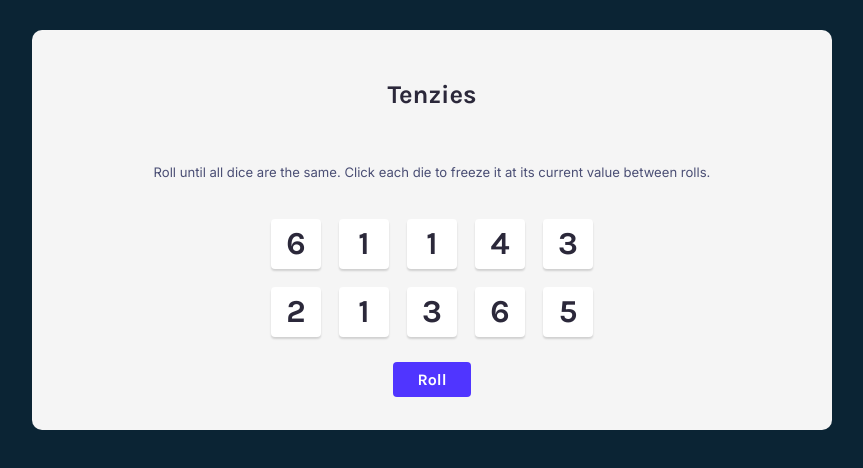
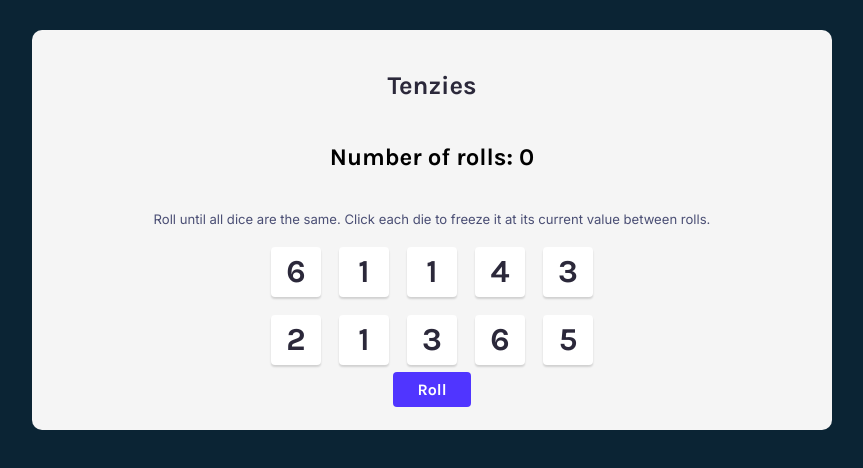
Before and after one commit to SGM-dev/Tenzies, a React (Vite) app: page / in a window 1280 px wide. Shown: the top 468 px of the page, without its empty margins (208-1071 px from the left). Built offline with nearby package versions, Linux system fonts and the light colour scheme.

Commit message:
add ability to track rolls

```diff
--- a/src/App.jsx
+++ b/src/App.jsx
@@ -6,6 +6,7 @@ import Confetti from "react-confetti";
 export default function App() {
   const [dice, setDice] = useState(allNewDice);
   const [tenzies, setTenzies] = useState(false);
+  const [rolls, setRolls] = useState(0);
 
   useEffect(() => {
     if (dice.every((die) => die.isHeld && die.value === dice[0].value)) {
@@ -36,6 +37,7 @@ export default function App() {
           return die.isHeld ? die : generateNewDie();
         })
       );
+      setRolls((prevRolls) => ++prevRolls);
     } else {
       setTenzies(false);
       setDice(allNewDice());
@@ -63,6 +65,7 @@ export default function App() {
     <main>
       {tenzies && <Confetti />}
       <h1 className="title">Tenzies</h1>
+      <h2 className="rolls">Number of rolls: {rolls}</h2>
       <p className="instructions">
         Roll until all dice are the same. Click each die to freeze it at its
         current value between rolls.
```
